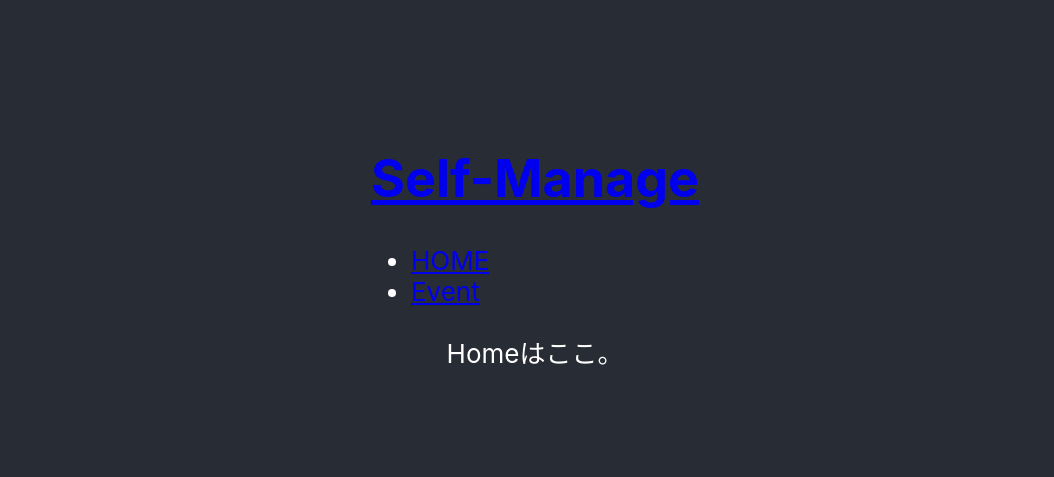
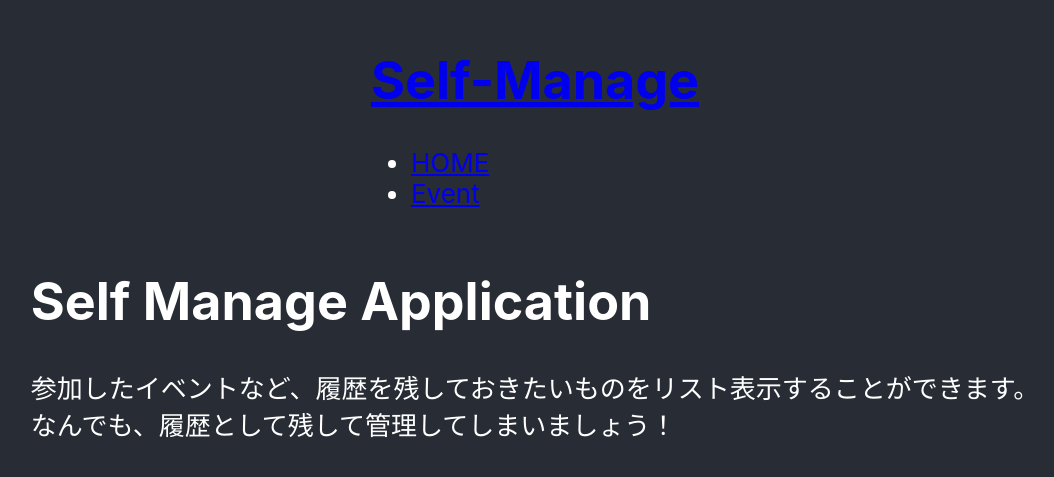
Before and after one commit to azufb/self-manage-app, a React (Create React App) app: page / in a window 1280 px wide. Shown: the part 159-636 px from the top of the page, without its empty margins (105-1159 px from the left). Built offline with nearby package versions, Linux system fonts and the light colour scheme.

Commit message:
#25 HOMEの作成

```diff
--- a/src/App.js
+++ b/src/App.js
@@ -1,41 +1,12 @@
 import React from 'react';
 import './App.css';
-import {
-  BrowserRouter as Router,
-  Switch,
-  Route,
-  Link
-} from "react-router-dom";
-import Home from "./components/Home";
-import EventManage from './components/EventManage';
+import Navi from "./components/Navi";
 
 export default function App() {
 
   return (
     <div className="App-header">
-      <Router>
-        <div>
-          <h1>
-            <Link to="/">Self-Manage</Link>
-          </h1>
-          <ul>
-            <li>
-              <Link to="/">HOME</Link>
-            </li>
-            <li>
-              <Link to="/Event">Event</Link>
-            </li>
-          </ul>
-        </div>
-        <Switch>
-          <Route path="/Event">
-            <EventManage />
-          </Route>
-          <Route path="/">
-            <Home />
-          </Route>
-        </Switch>
-      </Router>
+      <Navi />
     </div>
   );
 }
--- a/src/components/Home.js
+++ b/src/components/Home.js
@@ -2,7 +2,13 @@ import React from "react";
 
 const Home = () => {
   return (
-    <div>Homeはここ。</div>
+    <div>
+      <h1>Self Manage Application</h1>
+      <p>
+        参加したイベントなど、履歴を残しておきたいものをリスト表示することができます。<br />
+        なんでも、履歴として残して管理してしまいましょう！
+      </p>
+    </div>
   )
 }
 
--- /dev/null
+++ b/src/components/Navi.js
@@ -0,0 +1,39 @@
+import React from 'react';
+import {
+  BrowserRouter as Router,
+  Switch,
+  Route,
+  Link
+} from "react-router-dom";
+import Home from "./Home";
+import EventManage from "./EventManage";
+
+const Navi = () => {
+  return (
+    <Router>
+      <div>
+        <h1>
+          <Link to="/">Self-Manage</Link>
+        </h1>
+        <ul>
+          <li>
+            <Link to="/">HOME</Link>
+          </li>
+          <li>
+            <Link to="/Event">Event</Link>
+          </li>
+        </ul>
+      </div>
+      <Switch>
+        <Route path="/Event">
+          <EventManage />
+        </Route>
+        <Route path="/">
+          <Home />
+        </Route>
+      </Switch>
+    </Router>
+  )
+}
+
+export default Navi;
```
